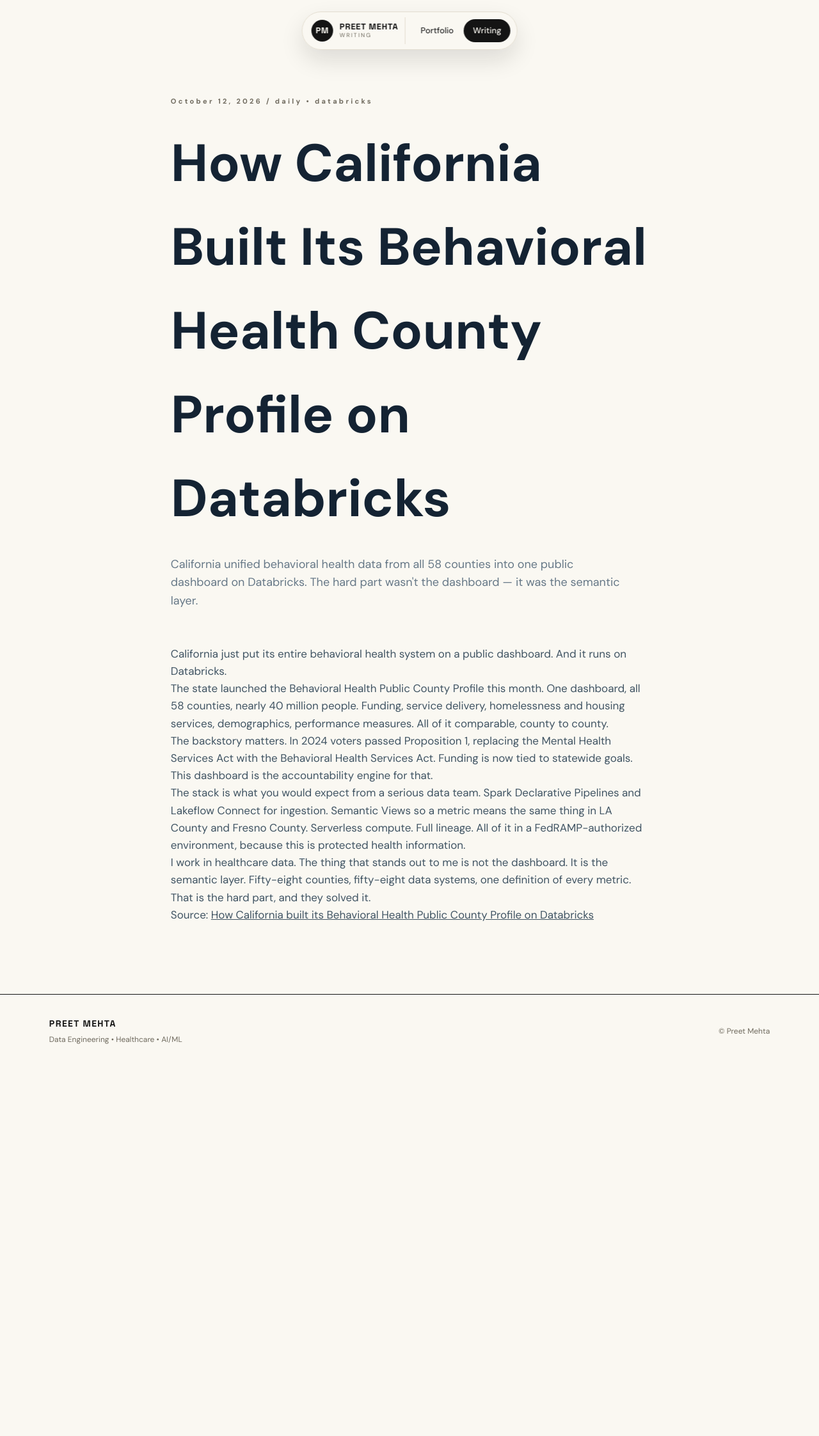
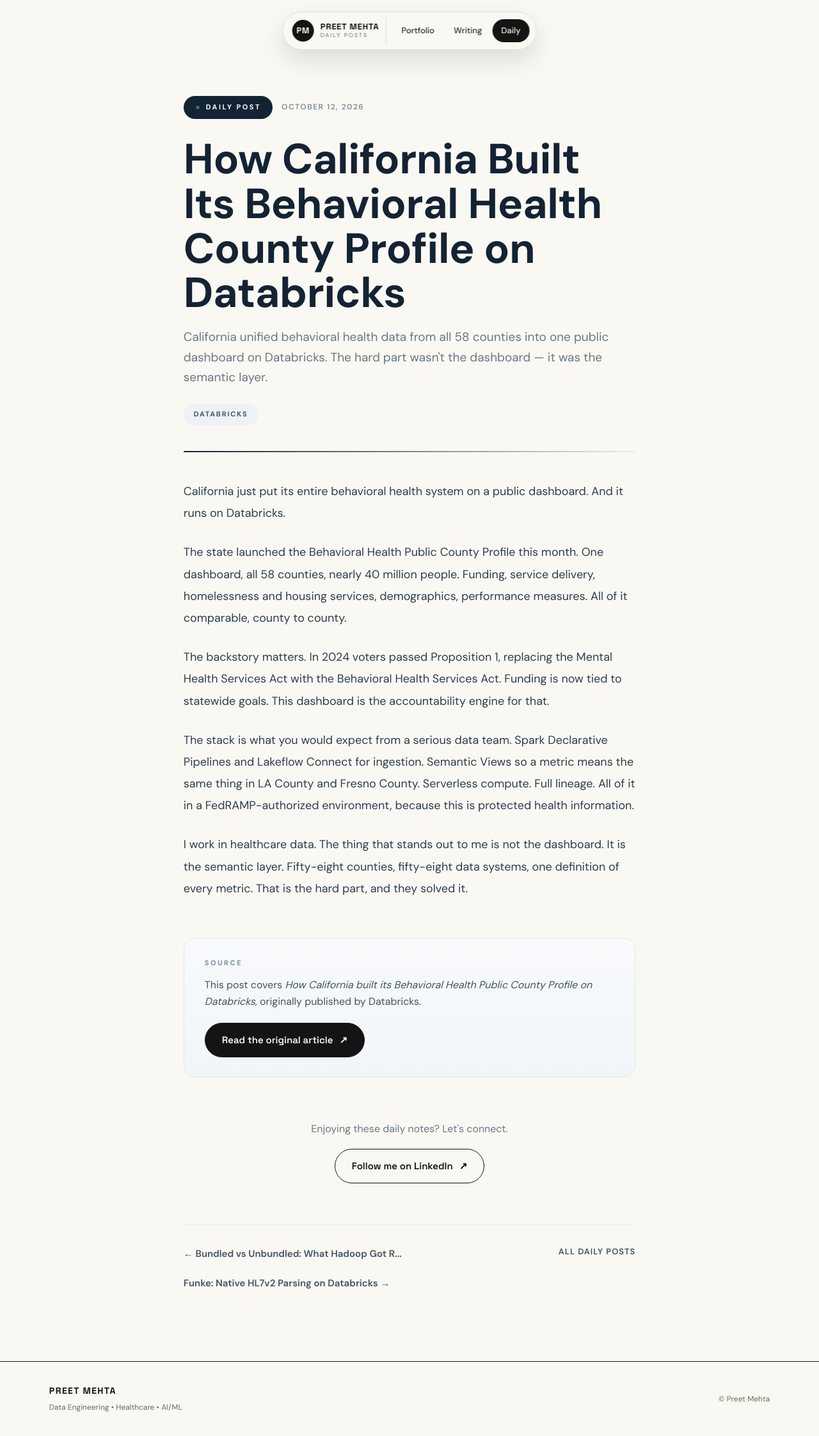
Before and after one commit to datawithpreet/datawithpreet.github.io, a Jekyll site: the page built from _posts/2026-10-12-california-behavioral-health-county-profile.md, in a window 1280 px wide. Shown: the whole page at 64% size. Built offline with Jekyll 4.4.1, drawn with Linux system fonts in a browser that asks for light colours; before the commit the page ends 1671 px from its top, so only the background shows below that.

Commit message:
Switch California post to daily-post layout

```diff
--- a/_posts/2026-10-12-california-behavioral-health-county-profile.md
+++ b/_posts/2026-10-12-california-behavioral-health-county-profile.md
@@ -1,9 +1,11 @@
 ---
-layout: post
+layout: daily-post
 title: "How California Built Its Behavioral Health County Profile on Databricks"
 description: "California unified behavioral health data from all 58 counties into one public dashboard on Databricks. The hard part wasn't the dashboard — it was the semantic layer."
 date: 2026-10-12
 categories: [daily, databricks]
+source_url: "https://www.databricks.com/blog/how-california-built-its-behavioral-health-public-county-profile-databricks"
+source_title: "How California built its Behavioral Health Public County Profile on Databricks"
 ---
 
 California just put its entire behavioral health system on a public dashboard. And it runs on Databricks.
```
Also changed, not shown: other parts of _posts/2026-10-12-california-behavioral-health-county-profile.md (+0 -2 lines).
